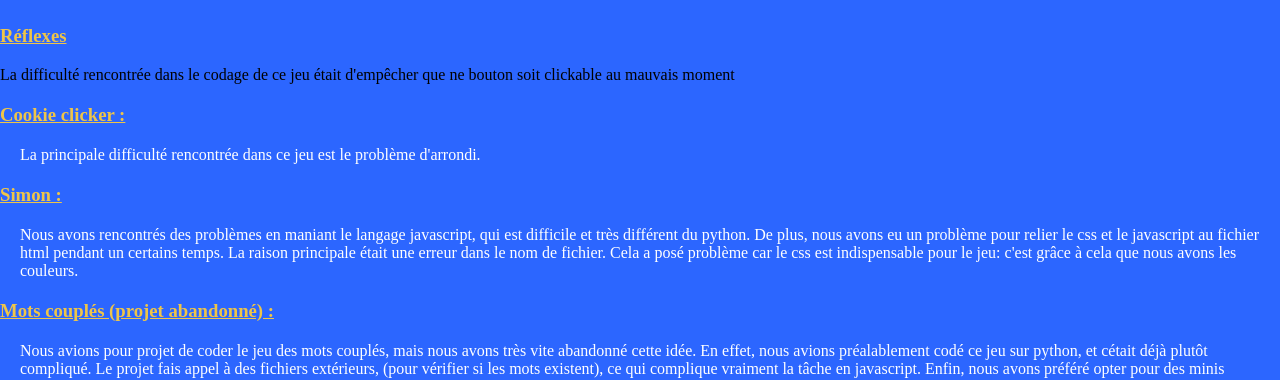
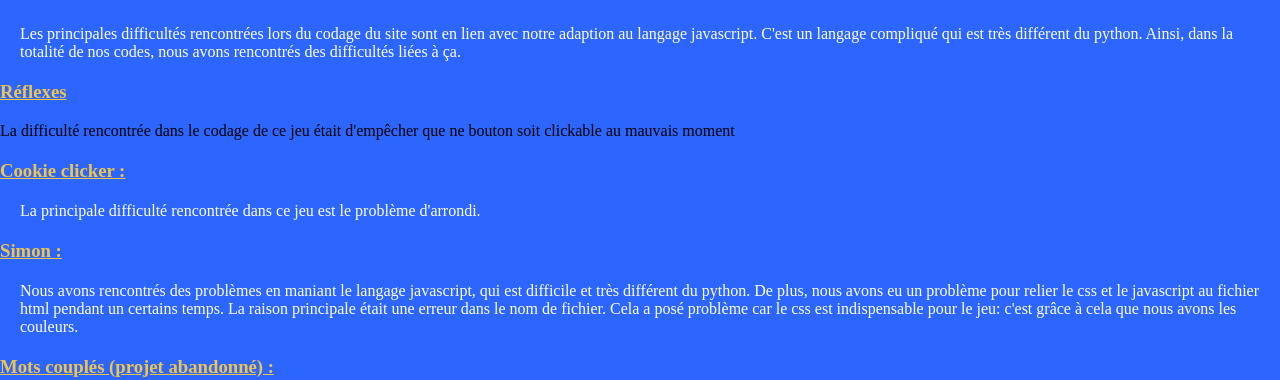
Before and after one commit to Kleirre/Jeux.github.io, a plain HTML site: page page6.html in a window 1280 px wide. Shown: the part 720-1100 px from the top of the page. Drawn offline with Linux system fonts and the light colour scheme.

Commit message:
Update page6.html

```diff
--- a/page6.html
+++ b/page6.html
@@ -22,6 +22,8 @@
 			</ul>
 		</nav>
 		<h2> Readme </h2>
+
+			<p>Les principales difficultés rencontrées lors du codage du site sont en lien avec notre adaption au langage javascript. C'est un langage compliqué qui est très différent du python. Ainsi, dans la totalité de nos codes, nous avons rencontrés des difficultés liées à ça.
 
 	<h3>Réflexes</h3>
 
```
